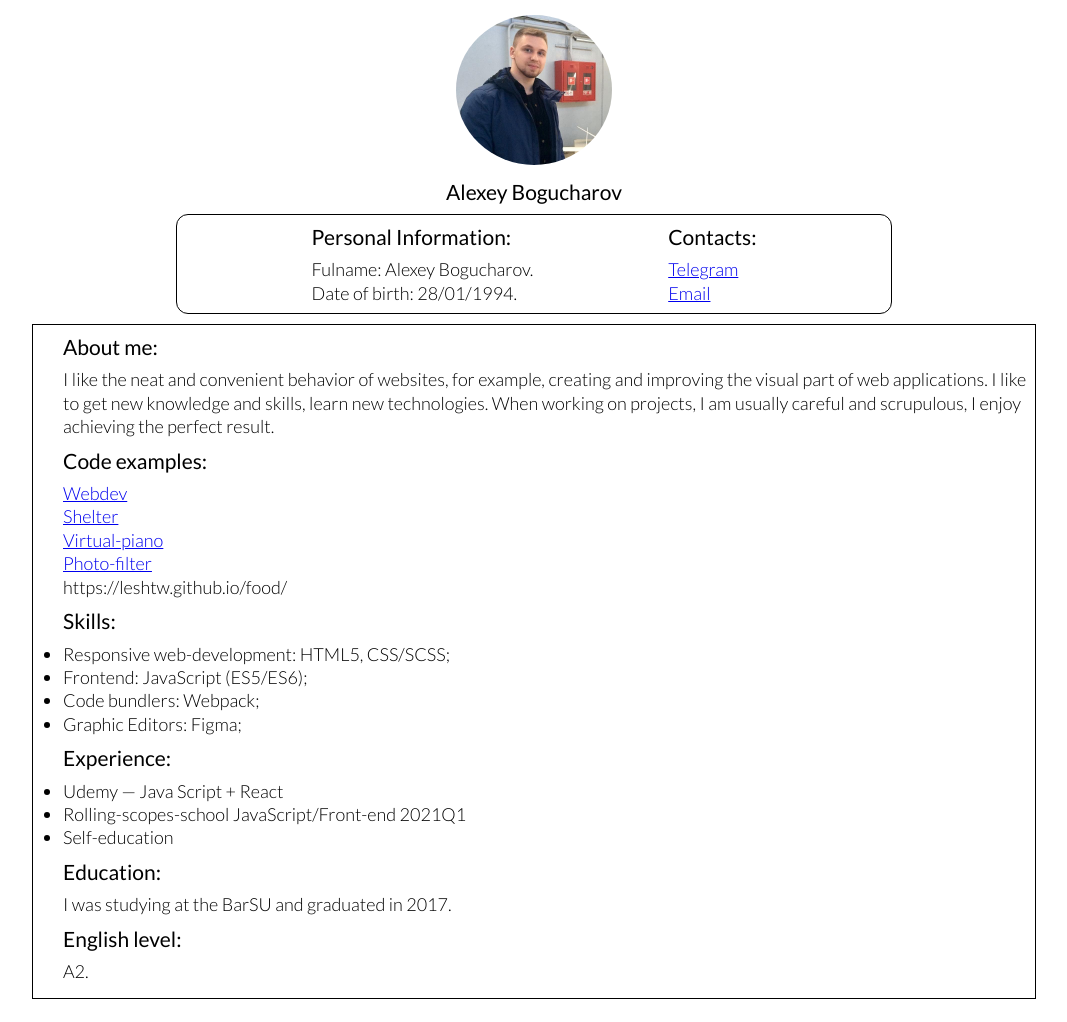
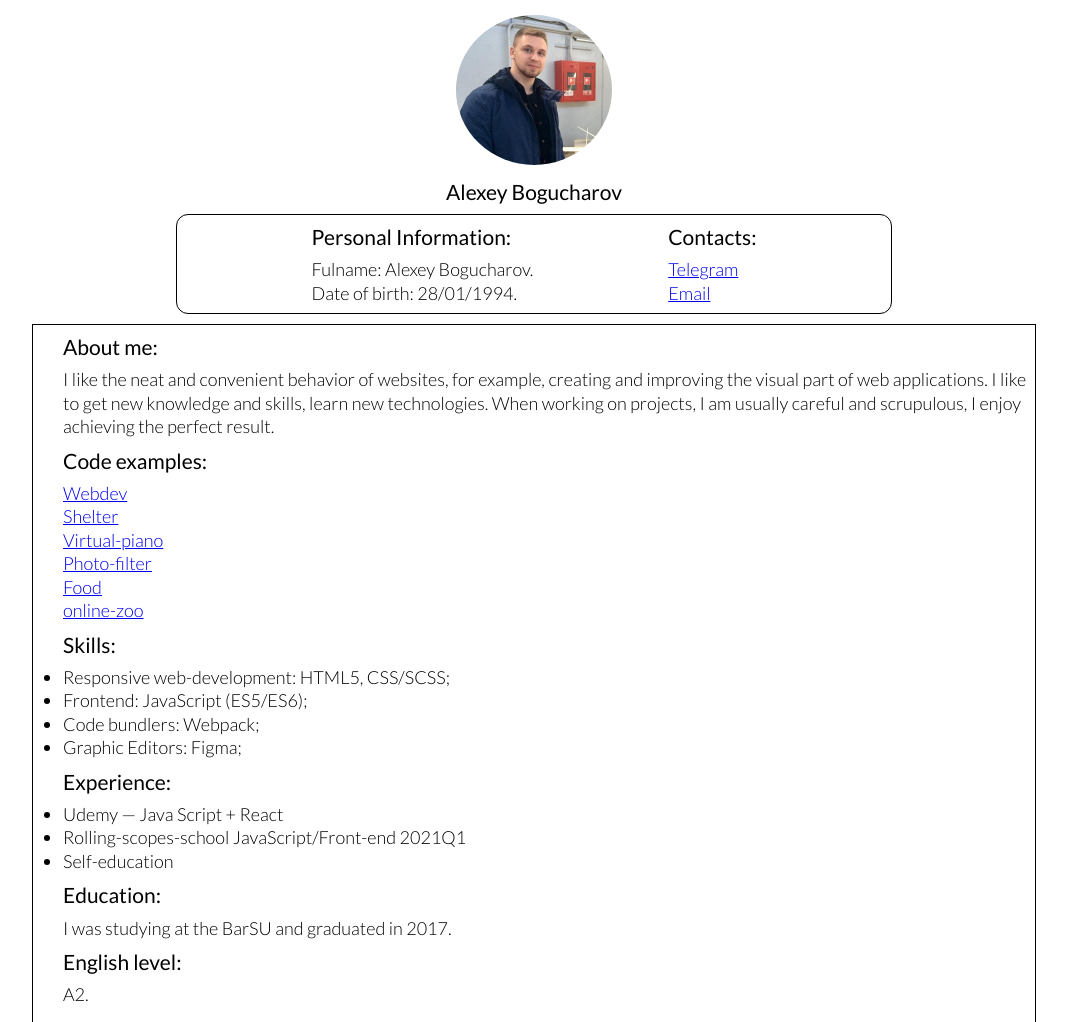
Before and after one commit to leshtw/rsschool-cv, a plain HTML site: page index.html in a window 1280 px wide. Shown: the top 1022 px of the page, without its empty margins (106-1173 px from the left). Drawn offline with Linux system fonts and the light colour scheme.

Commit message:
Update index.html

```diff
--- a/index.html
+++ b/index.html
@@ -51,8 +51,9 @@
 					<li><a
 							href="https://rolling-scopes-school.github.io/leshtw-JSFE2021Q1/photo-filter/ ">Photo-filter</a>
 					</li>
-					<li>https://leshtw.github.io/food/
+					<li><a href="https://leshtw.github.io/food/">Food</a>
 					</li>
+					<li><a href="https://rolling-scopes-school.github.io/leshtw-JSFE2021Q1/online-zoo/pages/landing/">online-zoo</a>
 				</ul>
 				<h3>Skills:</h3>
 				<ul>
```
